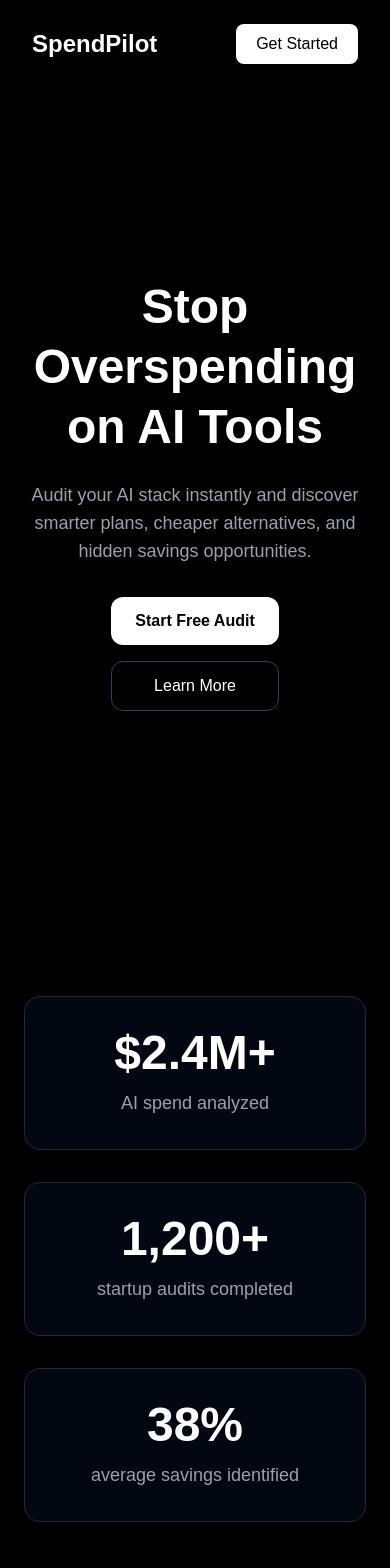
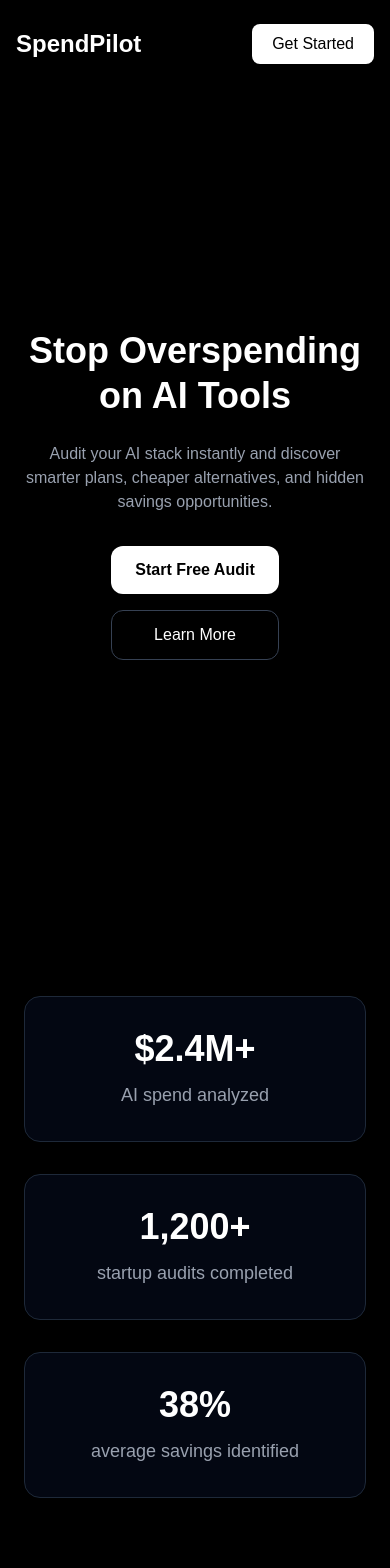
Before and after one commit to madhumithasamala23/ai-spend-audit, a Next.js app: page / in a window 390 px wide. Shown: the top 1568 px of the page. Built offline with nearby package versions, Linux system fonts and the light colour scheme.

Commit message:
feat: improve responsive mobile experience

```diff
--- a/app/page.tsx
+++ b/app/page.tsx
@@ -16,11 +16,11 @@ export default function Home() {
       {/* Hero Section */}
       <section className="flex flex-col items-center justify-center text-center px-6 pt-24 pb-32 min-h-screen">
 
-        <h1 className="text-5xl md:text-6xl font-bold max-w-5xl leading-tight">
+        <h1 className="text-4xl sm:text-5xl md:text-6xl font-bold max-w-5xl leading-tight">
           Stop Overspending on AI Tools
         </h1>
 
-        <p className="mt-6 text-lg text-gray-400 max-w-2xl">
+        <p className="mt-6 text-base sm:text-lg text-gray-400 max-w-2xl">
           Audit your AI stack instantly and discover smarter plans,
           cheaper alternatives, and hidden savings opportunities.
         </p>
--- a/components/features.tsx
+++ b/components/features.tsx
@@ -42,7 +42,7 @@ export default function Features() {
           <div className="flex items-center gap-4 mb-4">
             <Zap className="w-8 h-8 text-white" />
 
-            <h3 className="text-2xl font-semibold">
+            <h3 className="text-xl md:text-2xl font-semibold">
               Instant Audit
             </h3>
           </div>
--- a/components/navbar.tsx
+++ b/components/navbar.tsx
@@ -1,6 +1,6 @@
 export default function Navbar() {
   return (
-    <nav className="flex items-center justify-between px-8 py-6">
+    <nav className="flex items-center justify-between px-4 sm:px-8 py-6">
 
       <h1 className="text-2xl font-bold">
         SpendPilot
--- a/components/stats.tsx
+++ b/components/stats.tsx
@@ -26,7 +26,7 @@ export default function Stats() {
             className="bg-gray-950 border border-gray-800 rounded-2xl p-8 text-center hover:border-gray-600 hover:-translate-y-1 transition duration-300"
           >
 
-            <h3 className="text-5xl font-bold mb-3">
+            <h3 className="text-4xl md:text-5xl font-bold mb-3">
               {stat.value}
             </h3>
 
```
